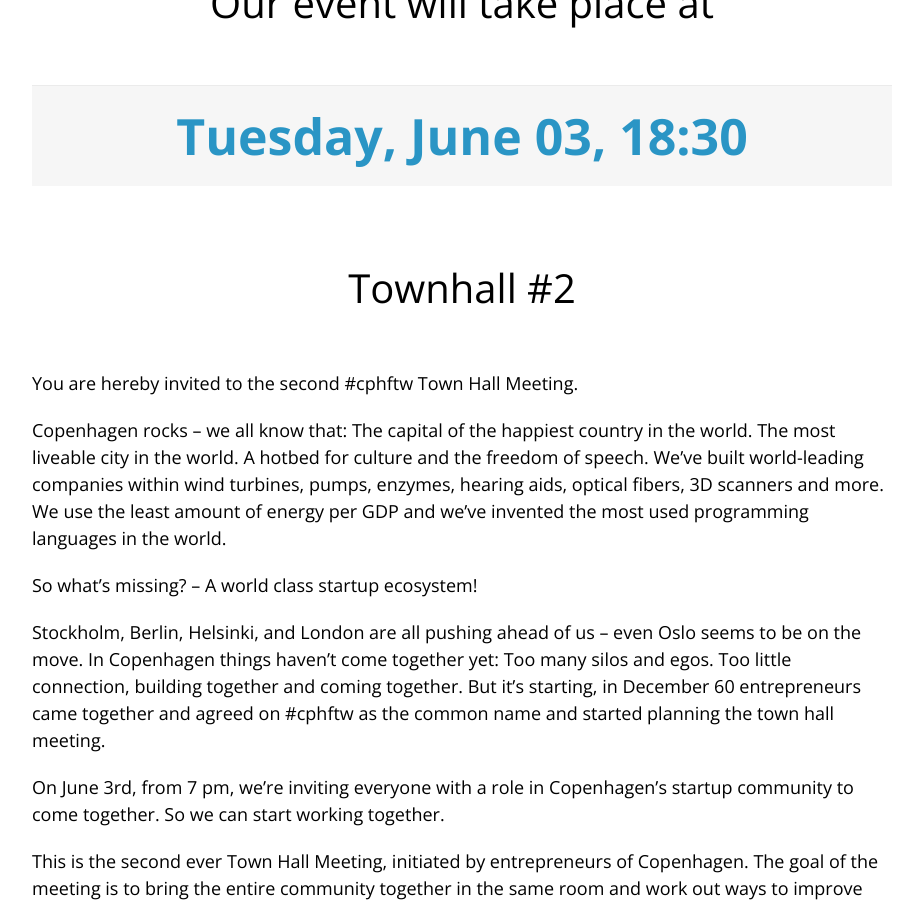
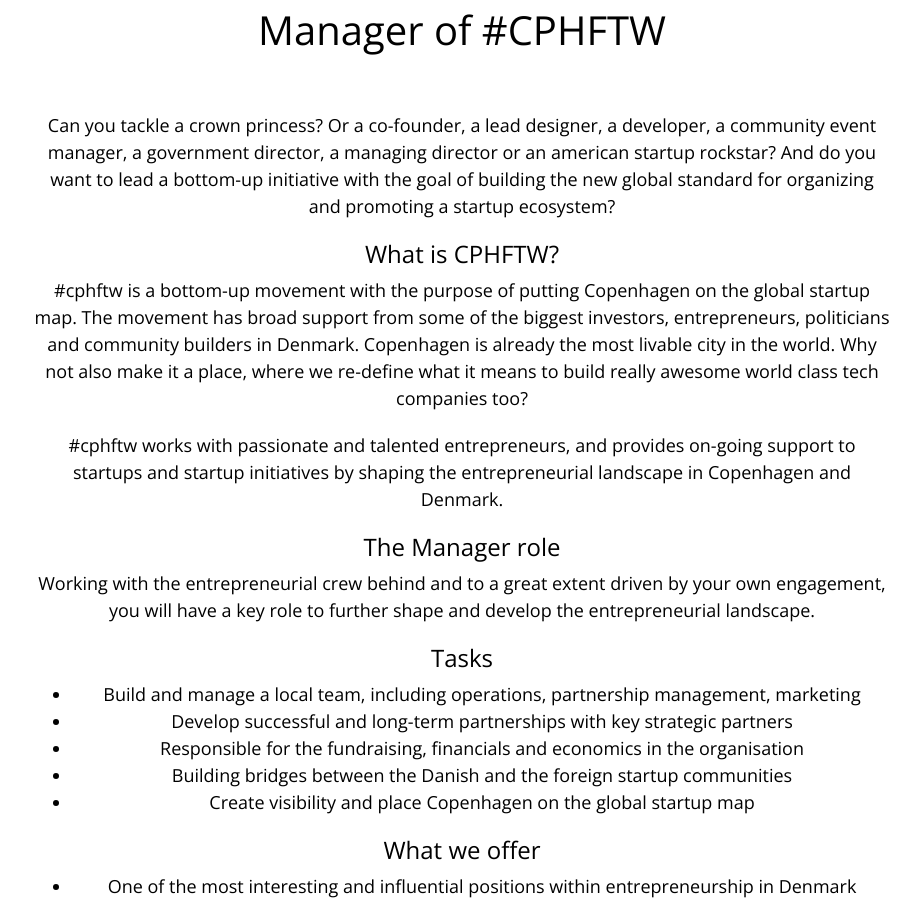
Before and after one commit to cphftw/cphftw.dk, a Jekyll site: the page built from index.html, in a window 1280 px wide and 900 px high, scrolled down 1574 px. Shown: the whole window, without its empty margins (178-1098 px from the left). Built offline with Jekyll 4.4.1, drawn with Linux system fonts in a browser that asks for light colours; comment, search, counter and statistics services are not loaded; some of the changed text lies outside the part shown.

Commit message:
Added job pose to front-page.

```diff
--- a/index.html
+++ b/index.html
@@ -36,24 +36,59 @@
 
 	<section class="next-event">
 	  <div class="inner">
-	    <h2 class="text-center">Our event will take place at</h2>
-	    {% for page in site.posts limit:1 %}
-	      {% if page.date %}
-	      <div class="header">
-	        {% if page.event %}
-	          <a href="{{ page.event }}">{{ page.date | date: "%A, %B %d, %H:%M" }}</a>
-	        {% else %}
-	          {{ page.date | date: "%A, %B %d, %H:%M" }}
-	        {% endif %}
-	      </div>
-	      {% endif %}
 
-	      <div class="post">
-	        <div class="post_content">
-	          {{ page.content }}
-	        </div>
-	      </div>
-	    {% endfor %}
+		OPPORTUNITY TO PLAY A KEY ROLE IN THE DANISH STARTUP SCENE
+		<h2>Manager of #CPHFTW</h2>
+
+		Can you tackle a crown princess?
+		Or a co-founder, a lead designer, a developer, a community event manager, a government director, a managing director or an american startup rockstar?
+		And do you want to lead a bottom-up initiative with the goal of building the new global standard for organizing and promoting a startup ecosystem?
+
+		<h3>What is CPHFTW?</h3>
+		<p>#cphftw is a bottom-up movement with the purpose of putting Copenhagen on the global startup map. The movement has broad support from some of the biggest investors, entrepreneurs, politicians and community builders in Denmark. Copenhagen is already the most livable city in the world. Why not also make it a place, where we re-define what it means to build really awesome world class tech companies too?</p>
+
+		<p>#cphftw works with passionate and talented entrepreneurs, and provides on-going support to startups and startup initiatives by shaping the entrepreneurial landscape in
+		Copenhagen and Denmark.</p>
+
+		<h3>The Manager role</h3>
+		<p>Working with the entrepreneurial crew behind and to a great extent driven by your own engagement, you will have a key role to further shape and develop the entrepreneurial landscape.</p>
+
+		<h3>Tasks</h3>
+		<ul>
+			<li>Build and manage a local team, including operations, partnership management, marketing</li>
+			<li>Develop successful and long-term partnerships with key strategic partners</li>
+			<li>Responsible for the fundraising, financials and economics in the organisation</li>
+			<li>Building bridges between the Danish and the foreign startup communities</li>
+			<li>Create visibility and place Copenhagen on the global startup map</li>
+		</ul>
+
+		<h3>What we offer</h3>
+		<ul>
+			<li>One of the most interesting and influential positions within entrepreneurship in Denmark</li>
+			<li>The chance to shape one of the Nordic’s most exciting startup communities</li>
+			<li>We give you insights to all relevant aspects of building something huge. This means leadership and mentorship from top Nordic entrepreneurs and investors</li>
+			<li>A competitive full-time salary</li>
+		</ul>
+
+		<h3>Requirements</h3>
+		<ul>
+			<li>Fluency in English (Danish a plus)</li>
+			<li>2+ years of entrepreneurship-related (or project management) working experience</li>
+			<li>Demonstrated best-in-class written and oral communication skills</li>
+			<li>Capacity to build, motivate, structure and delegate a team in a fast-paced environment</li>
+			<li>Passion for and knowledge about tech-entrepreneurship is a must</li>
+			<li>Demonstrated best-in-class written and oral communication skills</li>
+			<li>Pragmatic, hands-on in execution, ability to make the right decisions under uncertainty</li>
+			<li>High commitment, motivation and flexibility</li>
+			<li>You enjoy a dynamic working environment and have a lot of drive</li>
+			<li>You have a strong sense for “from the community, for community”</li>
+		</ul>
+
+		<p>On top of all, you are comfortable with a high-visibility role and ready to challenge and disrupt - while staying humble.</p>
+
+		<p>Perfect match? Get in touch, we’d love to hear from you ASAP: <a href="mailto:job@cphftw.dk">job@cphftw.dk</a></p>
+		<p>Interviews are conducted within 1-2 weeks of application submission.</p>
+
 	  </div>
 	</section>
 
```
